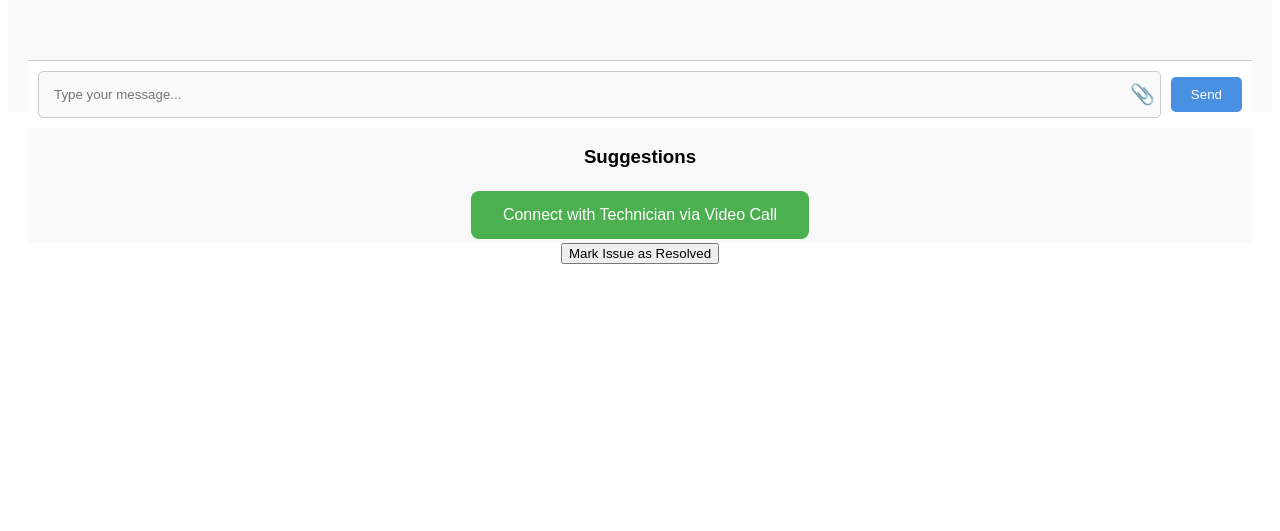
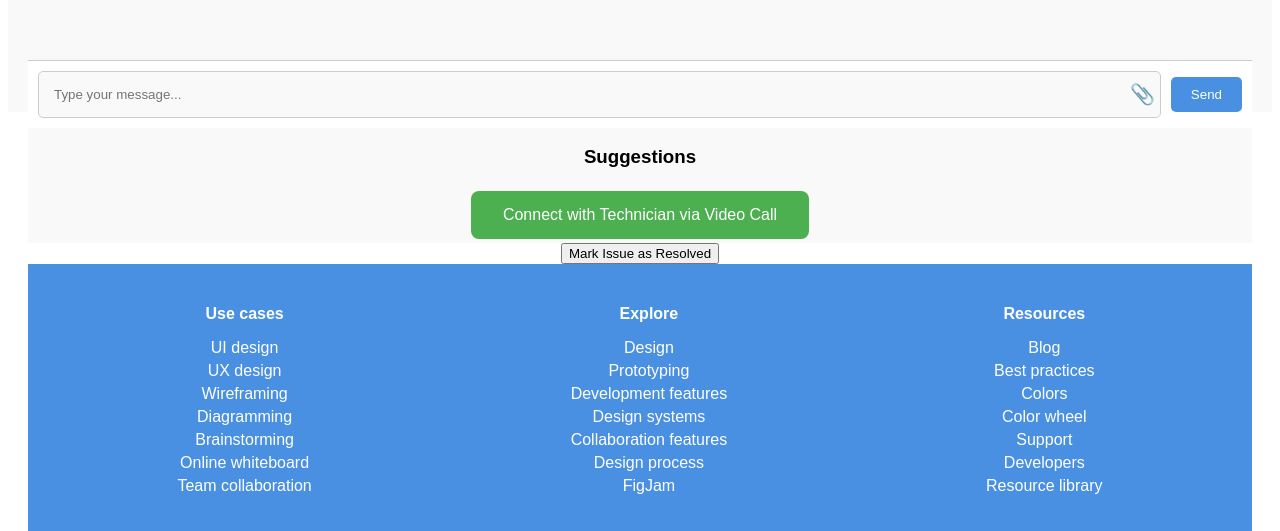
Before and after one commit to kmsaryan/interface-project-1, a React (Create React App) app: page /chat in a window 1280 px wide. Shown: the part 736-1267 px from the top of the page. Before the commit the page ends 1000 px from the top, so only its background shows below. Built offline with nearby package versions, Linux system fonts and the light colour scheme.

Commit message:
Refactor Header and ChatPage components to improve structure; ensure proper imports and include Footer in ChatPage.

```diff
--- a/src/components/Header.jsx
+++ b/src/components/Header.jsx
@@ -3,6 +3,9 @@ import React from "react";
 import { Link } from "react-router-dom";
 import "../styles/Header.css";
 import logo from "../assets/images/volvo-alt.svg";
+import "../pages/Home.jsx";
+import "../pages/ChatPage.jsx";
+import "../components/ChatInterface.jsx";
 
 export default function Header() {
   return (
--- a/src/pages/ChatPage.jsx
+++ b/src/pages/ChatPage.jsx
@@ -1,4 +1,5 @@
-//ChatPage.jsx
+// File: src/pages/ChatPage.jsx
+// ChatPage.jsx
 import React, { useState } from "react";
 import ChatInterface from "../components/ChatInterface";
 import VideoCallButton from "../components/VideoCallButton";
@@ -7,6 +8,10 @@ import "../styles/Header.css";
 import "../styles/Footer.css";
 import Header from "../components/Header";
 import Footer from "../components/Footer";
+import "../components/ChatInterface.jsx";
+import "../components/VideoCallButton.jsx";
+import "../components/Footer.jsx";
+import "../components/Header.jsx";
 
 export default function ChatPage() {
   const [issueResolved, setIssueResolved] = useState(false);
@@ -17,7 +22,7 @@ export default function ChatPage() {
 
   return (
     <div className="chat-page">
-        <Header />
+      <Header />
       <h1>Chat with Volvo Assistant</h1>
       <ChatInterface />
       {!issueResolved && (
@@ -30,6 +35,7 @@ export default function ChatPage() {
           <button className="live-chat-button">Live Chat (Coming Soon)</button>
         </div>
       )}
+      <Footer />
     </div>
   );
 }
```
